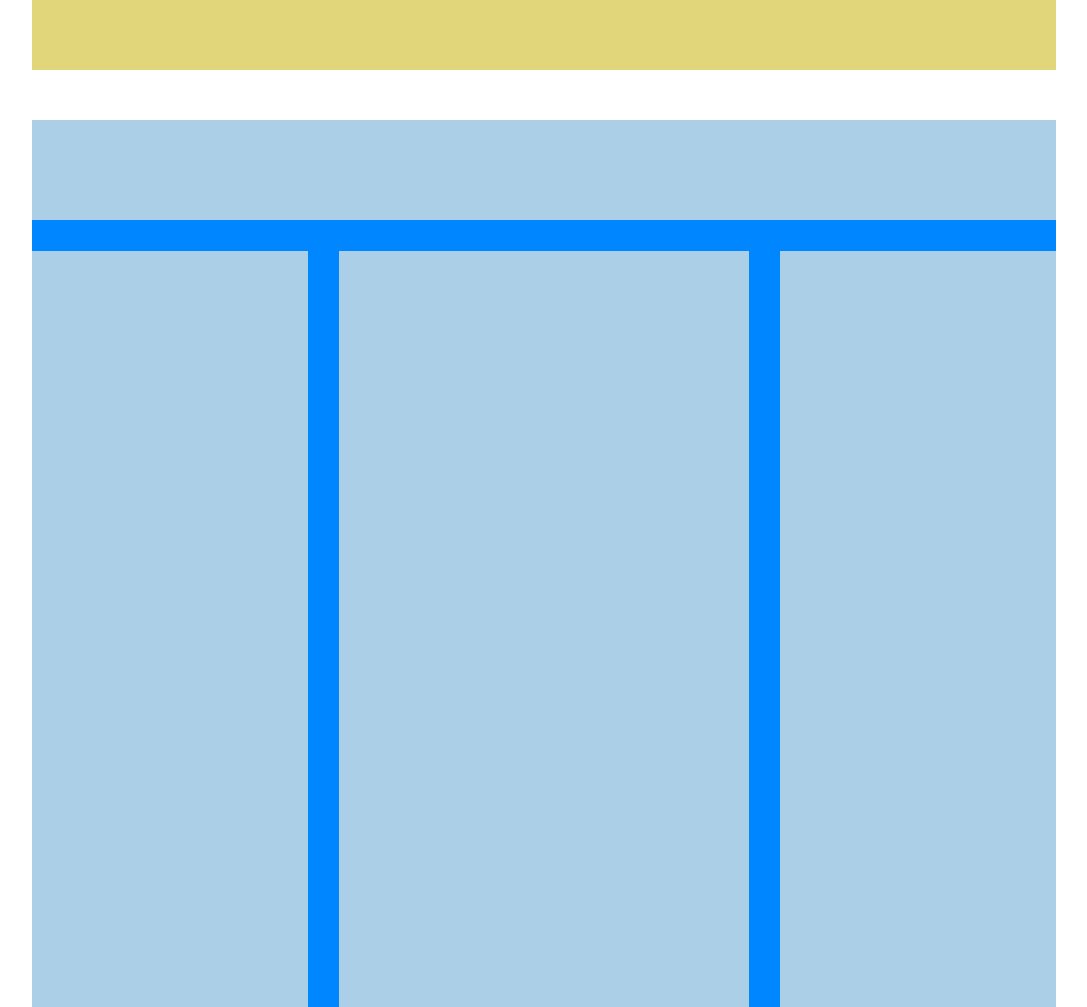
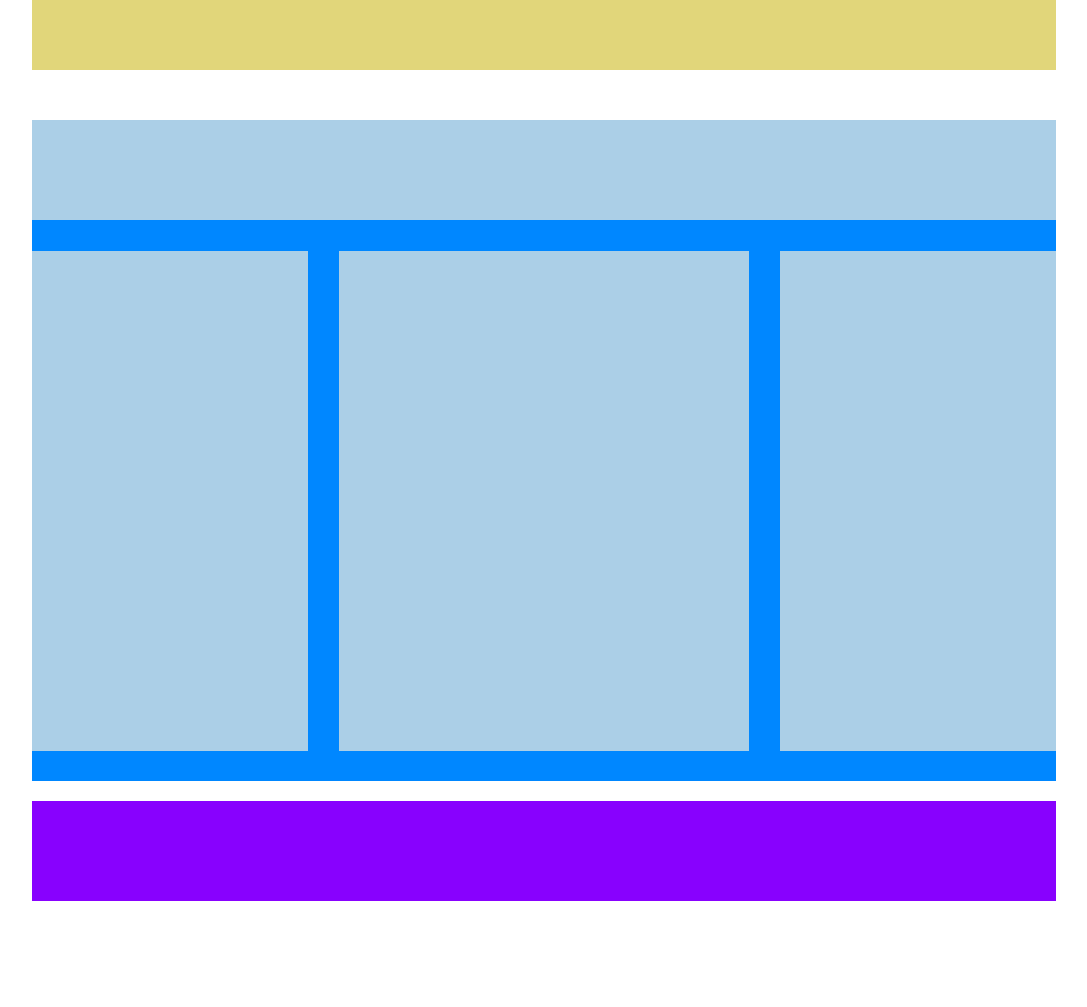
Before and after one commit to pietroline/htmlcss-struttura-wp, a plain HTML site: page index.html in a window 1280 px wide. Shown: the part 780-1787 px from the top of the page, without its empty margins (96-1183 px from the left). After the commit the page ends 1731 px from the top, so only its background shows below. Drawn offline with Linux system fonts and the light colour scheme.

Commit message:
Fix clearfix

```diff
--- a/index.html
+++ b/index.html
@@ -16,15 +16,13 @@
         </header>
 
         <main class="principale">
-            <div class="sezione_1"></div>
-            <div class="sezione_2">
+            <section class="sezione_1"></section>
+            <section class="sezione_2">
                 <div class="testa"></div>
-                <div class="sottosezione">
                     <aside class="sidebar"></aside>
                     <div class="centro"></div>
                     <aside class="sidebar"></aside>
-                </div>
-            </div>
+            </section>
         </main>
 
         <footer class="coda">
--- a/style.css
+++ b/style.css
@@ -37,20 +37,20 @@ main.principale{
 }
 
 .sezione_2{
-    height: 1000px;
+
     background-color: #0087ff;
     margin-top: 50px;
 }
 
     .testa{
         background-color: #abcfe7;
-        height: 10%;
+        height: 100px;
     }
 
     .sidebar{
         background-color: #abcfe7;
         width: 27%;
-        height: 84%;
+        height: 500px;
         float: left;
         margin: 3% 0px;
 
@@ -59,15 +59,13 @@ main.principale{
     .centro{
         background-color: #abcfe7;
         width: 40%;
-        height: 84%;
+        height:  500px;
         float: left;
         margin: 3% 3%;
     }
 
-    .sottosezione{
-        height: 90%;
-    }
-    .sottosezione:after{
+
+    .sezione_2:after{
         content:"";
         display: table;
         clear: both;
```
